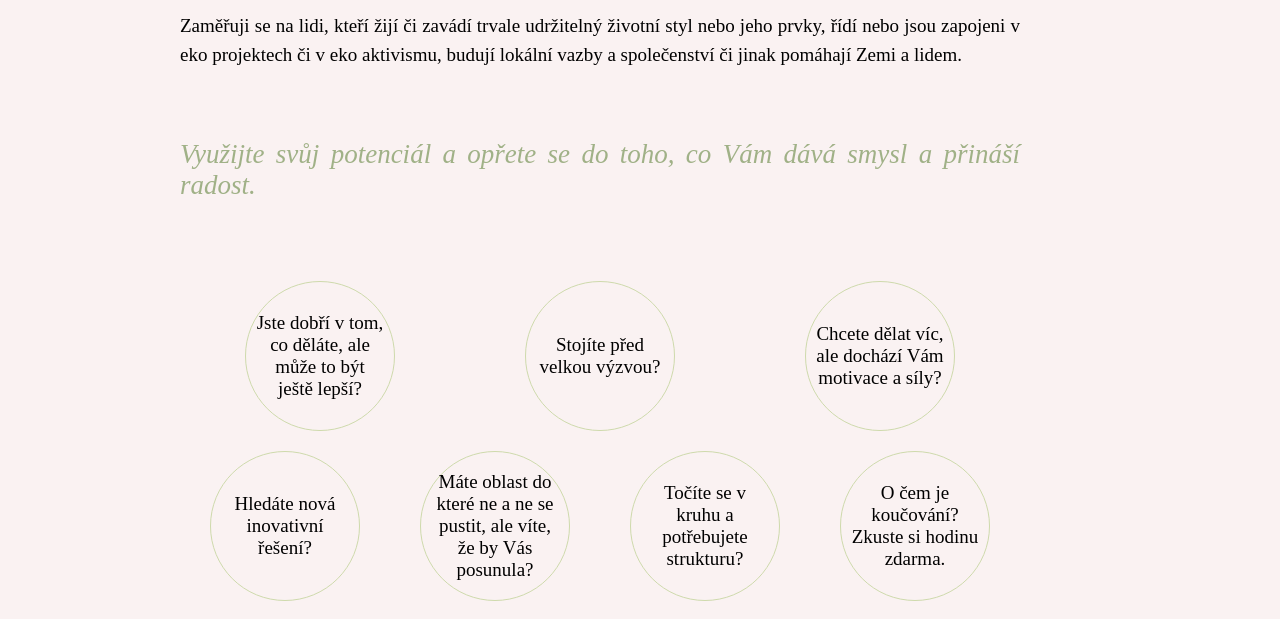
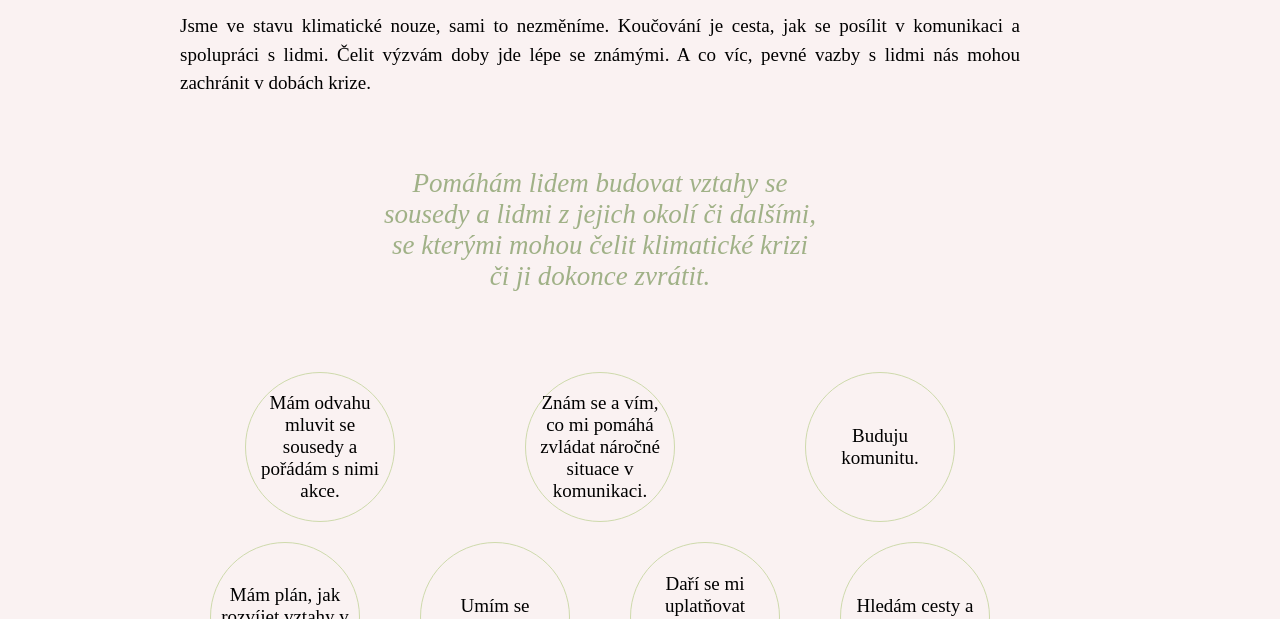
Before and after one commit to chovancovak/permakultura, an Eleventy site: page koucovani.html in a window 1280 px wide. Shown: the part 333-952 px from the top of the page. Built offline with nearby package versions, Linux system fonts and the light colour scheme; Eleventy itself is replaced by a stand-in of ours; files that its build step writes are made by us from their sources.

Commit message:
Změna intro koučování

```diff
--- a/koucovani.html
+++ b/koucovani.html
@@ -5,24 +5,30 @@ title: Koučování
 
 <p class="p-koucovani">Koučování podle standardů <a href="https://coachingfederation.org/">Mezinárodní federace koučů</a> pomáhá např. sportovcům a sportovkyním se posunout na vrchol. Já chci této techniky
 využít ve prospěch Země a trvale udržitelného života.</p>
-<p class="p-koucovani">Zaměřuji se na lidi, kteří žijí či zavádí trvale udržitelný životní styl nebo jeho prvky, řídí nebo jsou zapojeni v eko projektech či v eko aktivismu, budují lokální vazby a společenství či jinak pomáhají Zemi a lidem.</p>
+<p class="p-koucovani">Jsme ve stavu klimatické nouze, sami to nezměníme.
+    Koučování je cesta, jak se posílit v komunikaci a spolupráci s lidmi. Čelit výzvám doby jde lépe se známými. A co víc, pevné vazby s lidmi nás mohou zachránit
+    v dobách krize.
+</p>
 
 
-<p  class="koucovani__intro--title">Využijte svůj potenciál a opřete se do toho, co Vám dává smysl a přináší radost.</p>
+<p  class="koucovani__intro--title">Pomáhám lidem budovat vztahy se sousedy a lidmi z jejich okolí či dalšími, se kterými mohou čelit klimatické krizi či ji dokonce zvrátit.</p>
 
+
+
+<!-- bubliny -->
 <div class="con-intro">
 
     <div class="koucovani__intro--con">
         <p class="koucovani__intro">
-            Jste dobří v tom, co děláte, ale může to být ještě lepší?
+            Mám odvahu mluvit se sousedy a pořádám s nimi akce.
         </p>
 
         <p class="koucovani__intro">
-            Stojíte před velkou výzvou?
+            Znám se a vím, co mi pomáhá zvládat náročné situace v komunikaci.
         </p>
 
         <p class="koucovani__intro">
-            Chcete dělat víc, ale dochází Vám motivace a síly?
+            Buduju komunitu.
         </p>
 
     </div>
@@ -30,19 +36,19 @@ využít ve prospěch Země a trvale udržitelného života.</p>
     <div class="koucovani__intro--con">
 
         <p class="koucovani__intro">
-            Hledáte nová inovativní řešení?
+            Mám plán, jak rozvíjet vztahy v obci/regionu.
         </p>
 
         <p class="koucovani__intro">
-            Máte oblast do které ne a ne se pustit, ale víte, že by Vás posunula?
+            Umím se pochválit.
         </p>
 
         <p class="koucovani__intro">
-            Točíte se v kruhu a potřebujete strukturu?
+            Daří se mi uplatňovat respektující přístup.
         </p>
 
         <p class="koucovani__intro">
-            O čem je koučování? Zkuste si hodinu zdarma.
+            Hledám cesty a posouvám se.
         </p>
 
     </div>
--- a/scss/_koucovani.scss
+++ b/scss/_koucovani.scss
@@ -1,15 +1,17 @@
 .koucovani__intro--title{
     color: $quaternary-c;
+    text-align: center;
     font-size: 27px;
     font-style: italic;
-    margin: 20px 0;
+    margin: 20px 20px;
 
     @media screen and (min-width: $tablet-size) {
-        margin: 50px 0;
+        margin: 50px 50px;
     }
 
     @media screen and (min-width: $PC-size) {
-        margin: 70px 0;
+        margin: 70px 200px;
+
     }
 
 }
```
Also changed, not shown: css/style.css, 1 other file.
